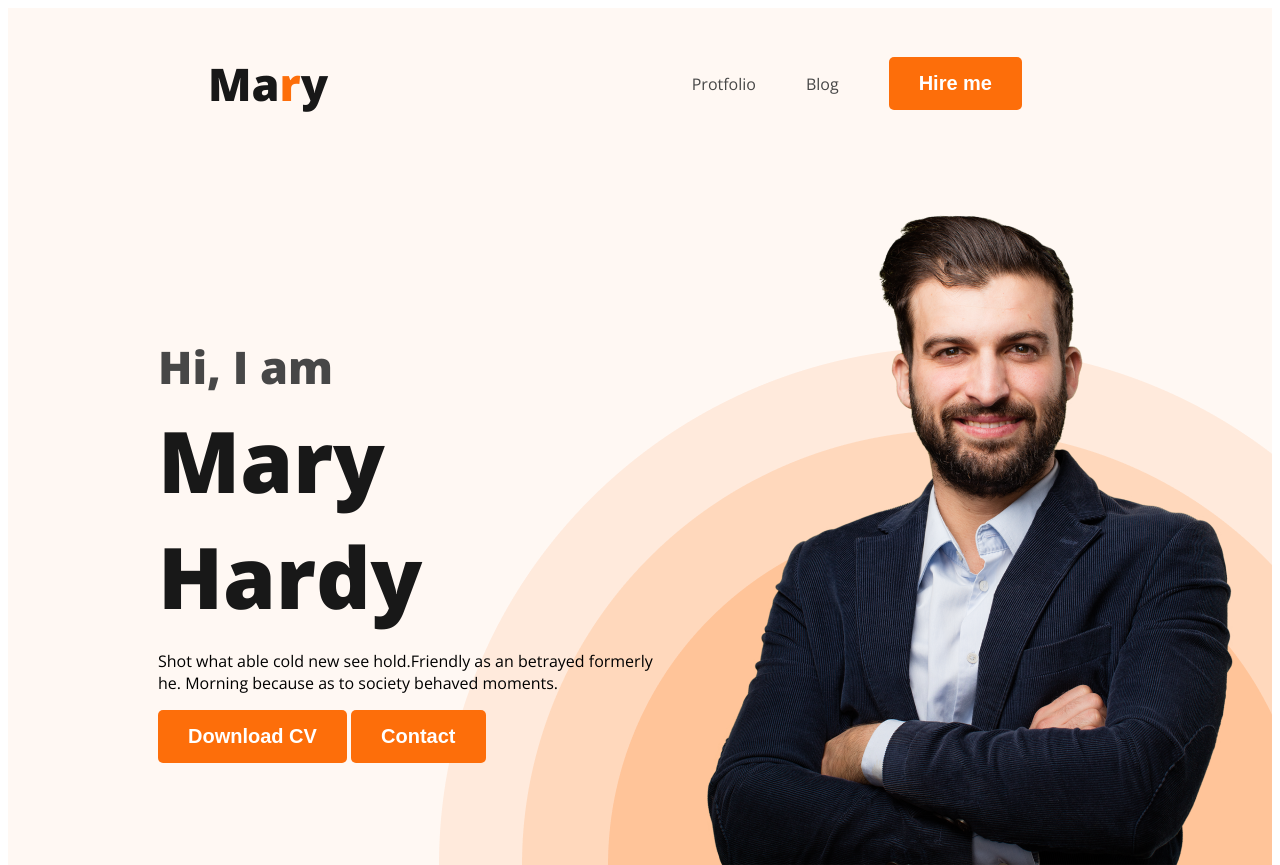
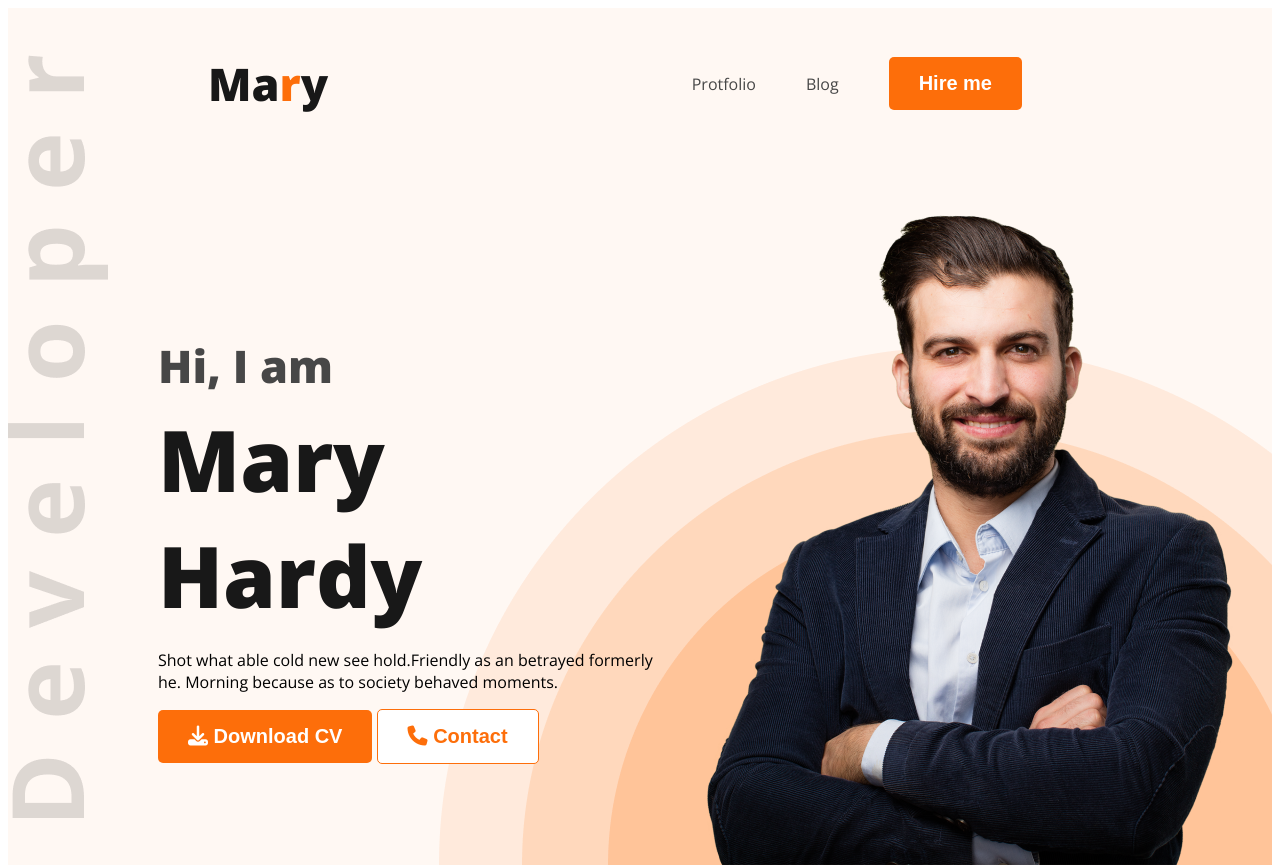
Before and after one commit to princejoy123/Abu-Saiyed-Joy, a plain HTML site: page index.html in a window 1280 px wide. Shown: the top 865 px of the page. Drawn offline with nearby package versions, Linux system fonts and the light colour scheme.

Commit message:
added full website

```diff
--- a/index.html
+++ b/index.html
@@ -12,6 +12,7 @@
 
     <link rel="stylesheet" href="styles/Protfolio.css">
 
+    <script src="https://kit.fontawesome.com/337d196b1c.js" crossorigin="anonymous"></script>
 </head>
 
 <body>
@@ -30,9 +31,9 @@
                 <h1 class="b-title">Mary Hardy</h1>
                 <p>Shot what able cold new see hold.Friendly as an betrayed formerly he. Morning because as to society
                     behaved moments.</p>
-                <button class="b-primary">Download CV</button>
+                <button class="b-primary"><i class="fa-solid fa-download"></i> Download CV</button>
 
-                <button class="b-primary">Contact</button>
+                <button id="b-contact" class="b-primary"><i class="fa-solid fa-phone"></i> Contact</button>
             </div>
             <img class="p-pic" src="images/hardy.png" alt="">
         </div>
--- a/styles/Protfolio.css
+++ b/styles/Protfolio.css
@@ -65,12 +65,18 @@ nav a {
     padding: 15px 30px;
 
 }
+#b-contact{
+    background-color: white;
+    border-radius: 5px;
+border: 1px solid #FD6E0A;
+color: #FD6E0A;
+}
 
 .header {
     background: #FFF8F3;
-    background-image: url(../images/header_bg.png);
+    background-image: url('../images/header_bg.png'),url('../images/developer.png');
     background-repeat: no-repeat;
-    background-position: bottom right;
+    background-position: bottom right, left;
 
 }
 
```
